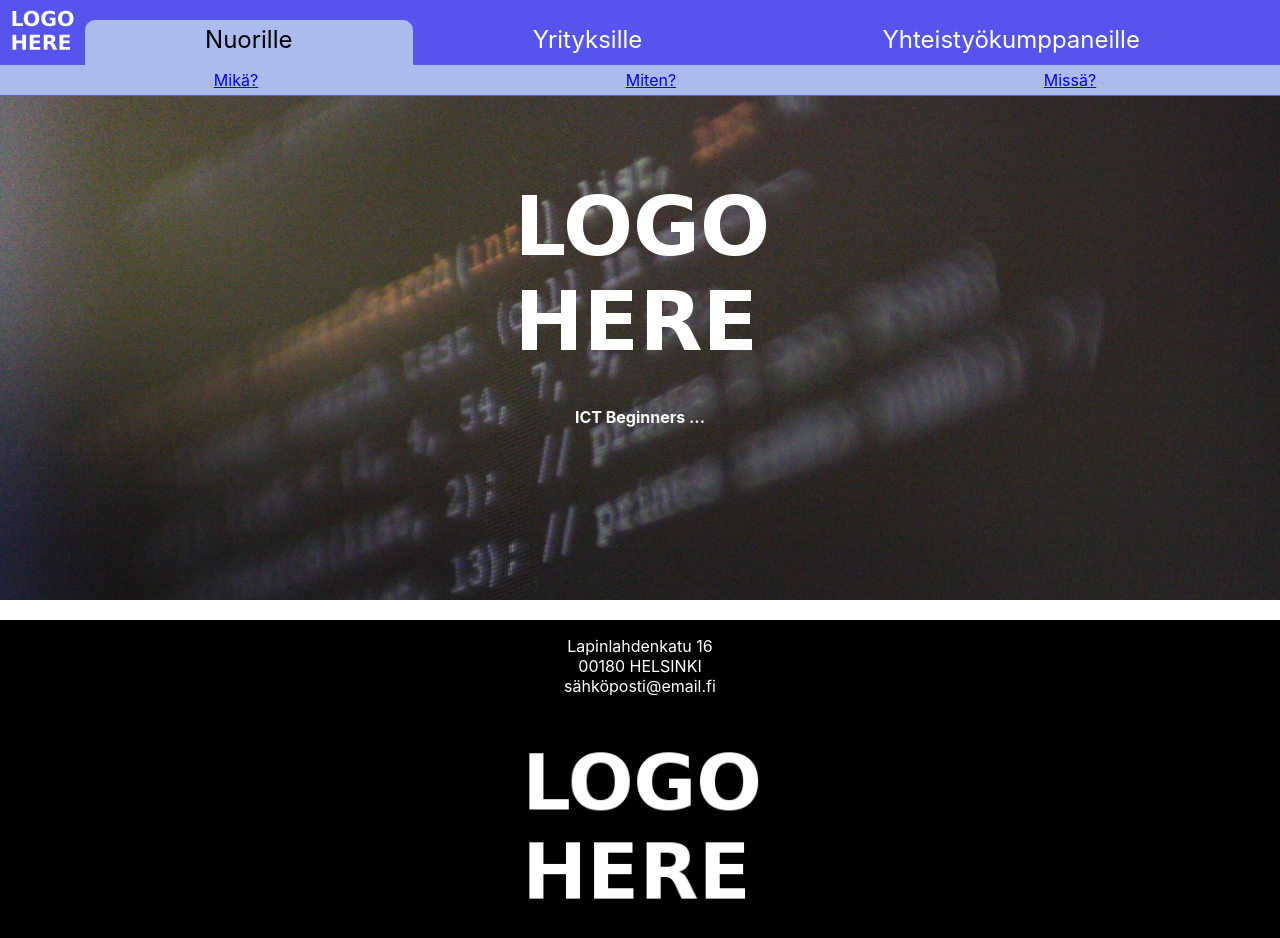
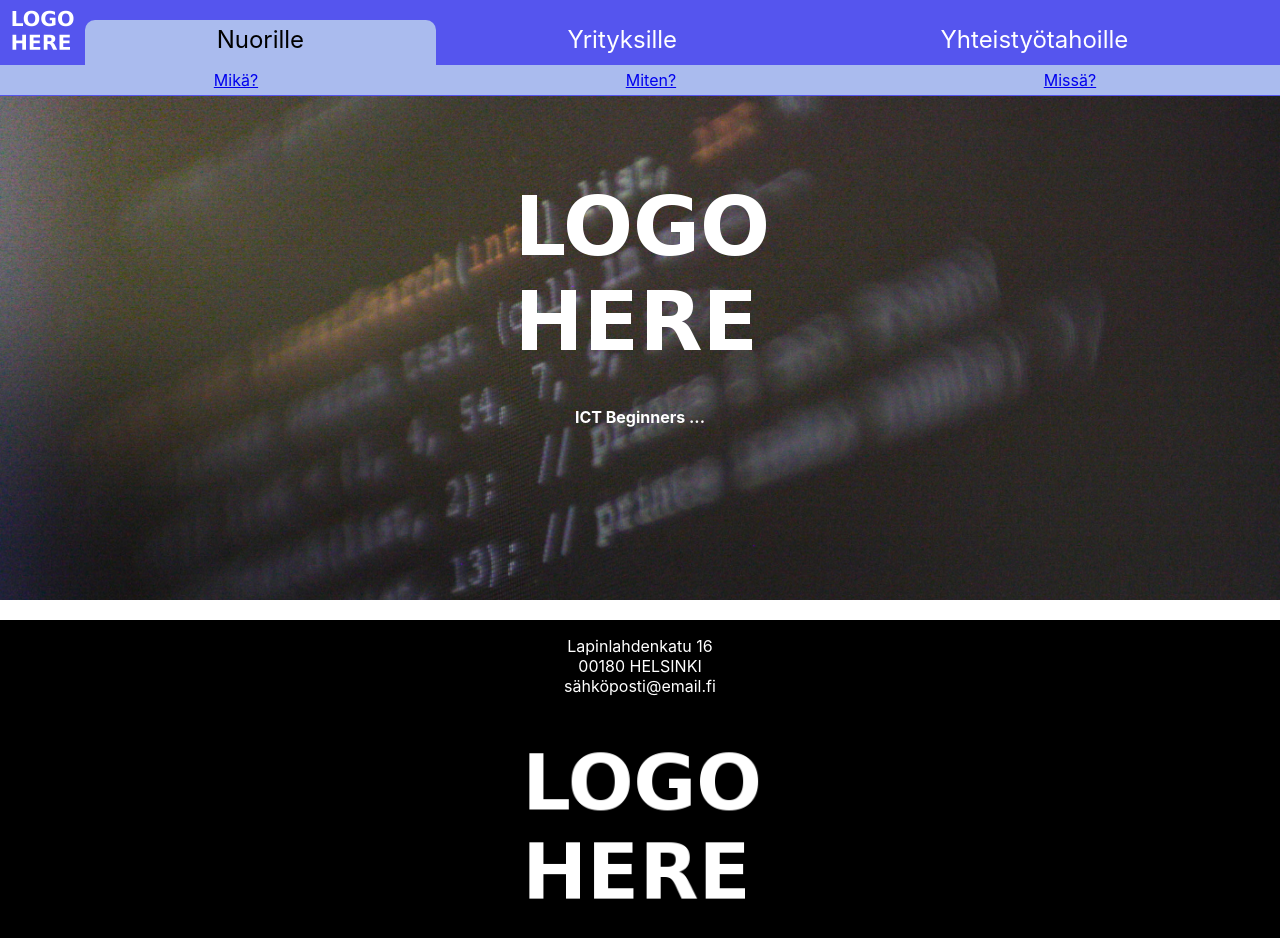
Before and after one commit to digitalents-ictbeginners/website, a React (Create React App) app: page / in a window 1280 px wide. Shown: the top 938 px of the page. Built offline with nearby package versions, Linux system fonts and the light colour scheme.

Commit message:
small color and text change

```diff
--- a/src/components/SideBar.css
+++ b/src/components/SideBar.css
@@ -1,6 +1,6 @@
 .sidebarWrapper {
     position: fixed;
-    background-color: #040;
+    background-color: #55e;
     width: 300px;
     height: 100%;
     transition: left 0.5s ease;
@@ -32,9 +32,9 @@
 
 .buttonClosed {
     background-color: white;
-    border: 3px solid #040;
+    border: 3px solid #55e;
     border-radius: 50%;
-    box-shadow: 0 0 5px #040;
+    box-shadow: 0 0 5px #55e;
     padding-top: 5px;
     left: 310px;
 }
--- a/src/navData.json
+++ b/src/navData.json
@@ -9,7 +9,7 @@
         {"id": 1, "name": "Tilauslomake", "link": "linkhere"},
         {"id": 2, "name": "CV-Pankki", "link": "linkhere"}
     ]},
-    {"id": 2, "title": "Yhteistyökumppaneille", "subLinks": [
+    {"id": 2, "title": "Yhteistyötahoille", "subLinks": [
         {"id": 0, "name": "TE-työntekijät", "link": "linkhere"},
         {"id": 1, "name": "Digitalents", "link": "linkhere"}
     ]}
```
